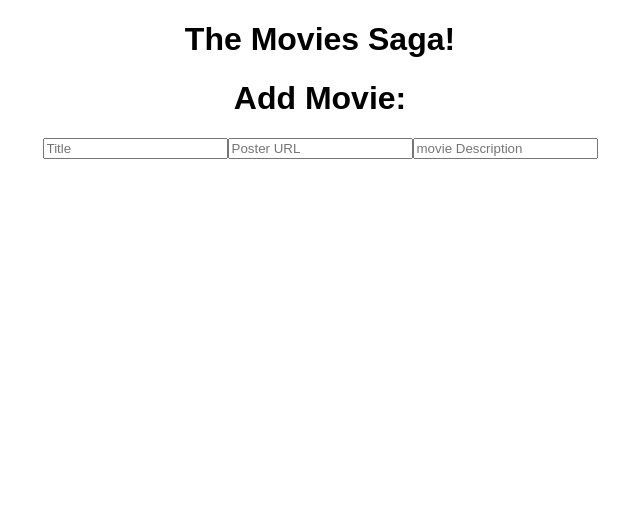
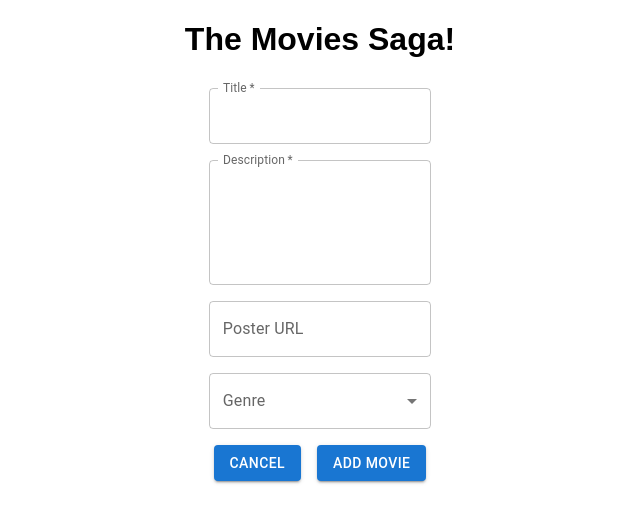
Before and after one commit to SarahTech-alt/weekend-movie-sagas, a React (Create React App) app: page /#/add in a window 1280 px wide. Shown: the top 522 px of the page, without its empty margins (320-960 px from the left). Built offline with nearby package versions, Linux system fonts and the light colour scheme.

Commit message:
Added form with styling from material-ui.

```diff
--- a/package.json
+++ b/package.json
@@ -4,6 +4,8 @@
   "private": true,
   "proxy": "http://localhost:5000",
   "dependencies": {
+    "@emotion/react": "^11.4.1",
+    "@emotion/styled": "^11.3.0",
     "@material-ui/core": "^4.11.3",
     "@mui/material": "^5.0.2",
     "axios": "^0.21.1",
--- a/src/components/AddMovie/AddMovie.jsx
+++ b/src/components/AddMovie/AddMovie.jsx
@@ -1,15 +1,111 @@
+import * as React from 'react';
+import { useState } from 'react';
+import Box from '@mui/material/Box';
+import InputLabel from '@mui/material/InputLabel';
+import MenuItem from '@mui/material/MenuItem';
+import FormControl from '@mui/material/FormControl';
+import Select from '@mui/material/Select';
+import TextField from '@mui/material/TextField';
+import Checkbox from '@mui/material/Checkbox';
+import OutlinedInput from '@mui/material/OutlinedInput';
+import ListItemText from '@mui/material/ListItemText';
+import Button from '@mui/material/Button';
+import Stack from '@mui/material/Stack';
+import { positions } from '@mui/system';
+
 
 
 function AddMovie() {
+
+    const ITEM_HEIGHT = 48;
+    const ITEM_PADDING_TOP = 8;
+    const MenuProps = {
+        PaperProps: {
+            style: {
+                maxHeight: ITEM_HEIGHT * 4.5 + ITEM_PADDING_TOP,
+                width: 250,
+            },
+        },
+    };
+
+
+    const [movieTitle, setMovieTitle] = useState(' ');
+    const [movieUrl, setMovieUrl] = useState('');
+    const [movieDescription, setMovieDescription] = useState(' ');
+    const [movieGenre, setMovieGenre] = useState([]);
+    const genres = ['Animated', 'Biographical'];
+
+    const handleChange = (event) => {
+        const {
+          target: { value },
+        } = event;
+        setMovieGenre(
+          // On autofill we get a the stringified value.
+          typeof value === 'string' ? value.split(',') : value,
+        );
+      };
+
     return (
-        <>
-            <h1>Add Movie:</h1>
-            <form>
-                <input type="text" placeholder="Title" />
-                <input type="text" placeholder="Poster URL" />
-                <input type="text" placeholder="movie Description" />
-            </form>
-        </>
+            <Box component="form"
+                sx={{
+                    '& .MuiTextField-root': { m: 1, width: '25ch' },
+                }}
+                noValidate
+                autoComplete="off">
+                <div>
+                    <FormControl>
+                        <TextField
+                            required
+                            id="movie-title-input"
+                            label="Title"
+                            onChange={(event) => setMovieTitle(event.target.value)}
+                            value={movieTitle}
+                        />
+                        <TextField
+                            required
+                            id="movie-description-input"
+                            label="Description"
+                            multiline
+                            minRows={4}
+                            onChange={(event) => setMovieDescription(event.target.value)}
+                            value={movieDescription}
+                        />
+                        <TextField
+                            id="poster-url-input"
+                            label="Poster URL"
+                            onChange={(event) => setMovieUrl(event.target.value)}
+                            value={movieUrl}
+                        />
+                    </FormControl>
+                </div>
+                <div>
+                    <FormControl sx={{ m: 1, width: '25ch' }}>
+                        <InputLabel id="genre-multiple-checkbox-label">Genre</InputLabel>
+                        <Select
+                            labelId="genre-multiple-checkbox-label"
+                            id="genre-checkbox"
+                            multiple
+                            value={movieGenre}
+                            onChange={handleChange}
+                            input={<OutlinedInput label="Genre" />}
+                            renderValue={(selected) => selected.join(', ')}
+                            MenuProps={MenuProps}
+                        >
+                            {genres.map((genre) => (
+                                <MenuItem key={genre} value={genre}>
+                                    <Checkbox checked={movieGenre.indexOf(genre) > -1} />
+                                    <ListItemText primary={genre} />
+                                </MenuItem>
+                            ))}
+                        </Select>
+                    </FormControl>
+                </div>
+
+
+                <Button variant="contained" sx= {{ m: 1, position: 'justify' }}>Cancel</Button>
+                <Button variant="contained" sx ={{ m:1, position: 'justify' }}>Add Movie</Button>
+
+        </Box>
     );
 }
 
```
Also changed, not shown: 1 other file (tests, documents, lock files or other folders).
